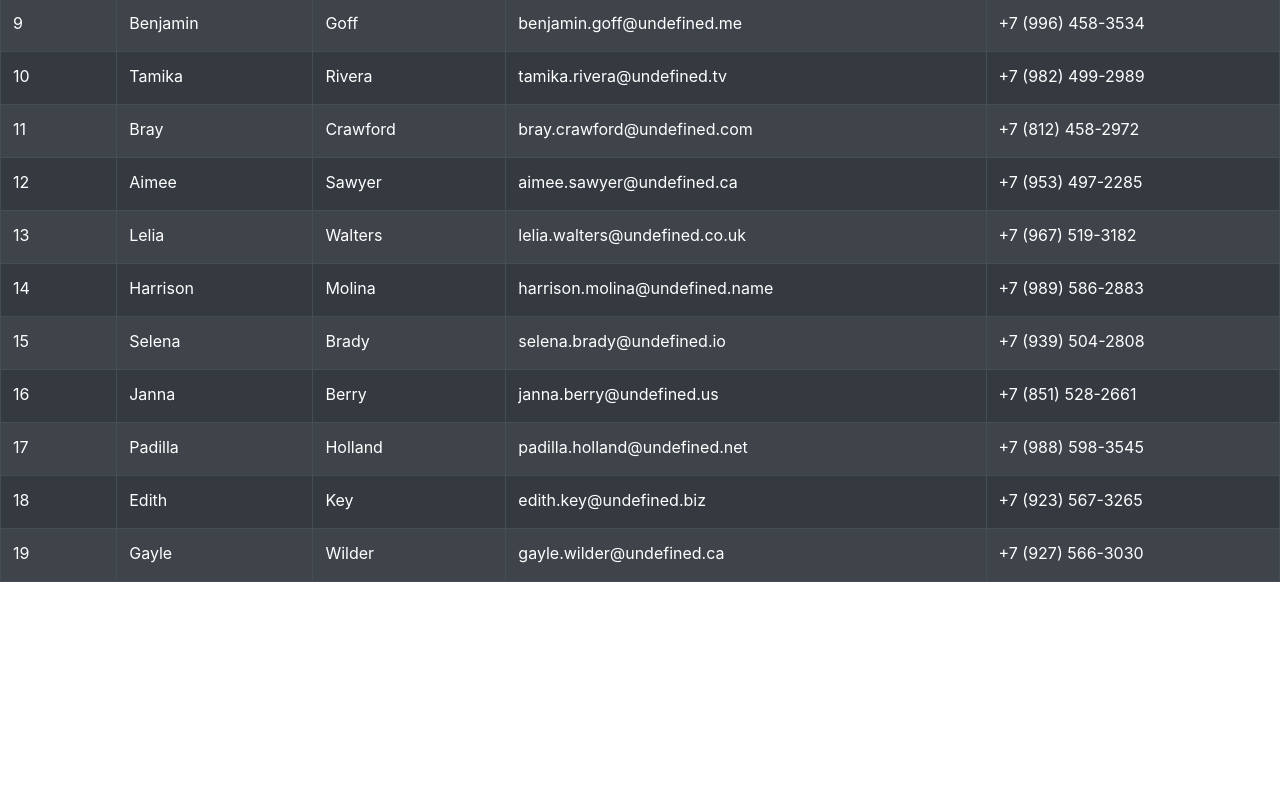
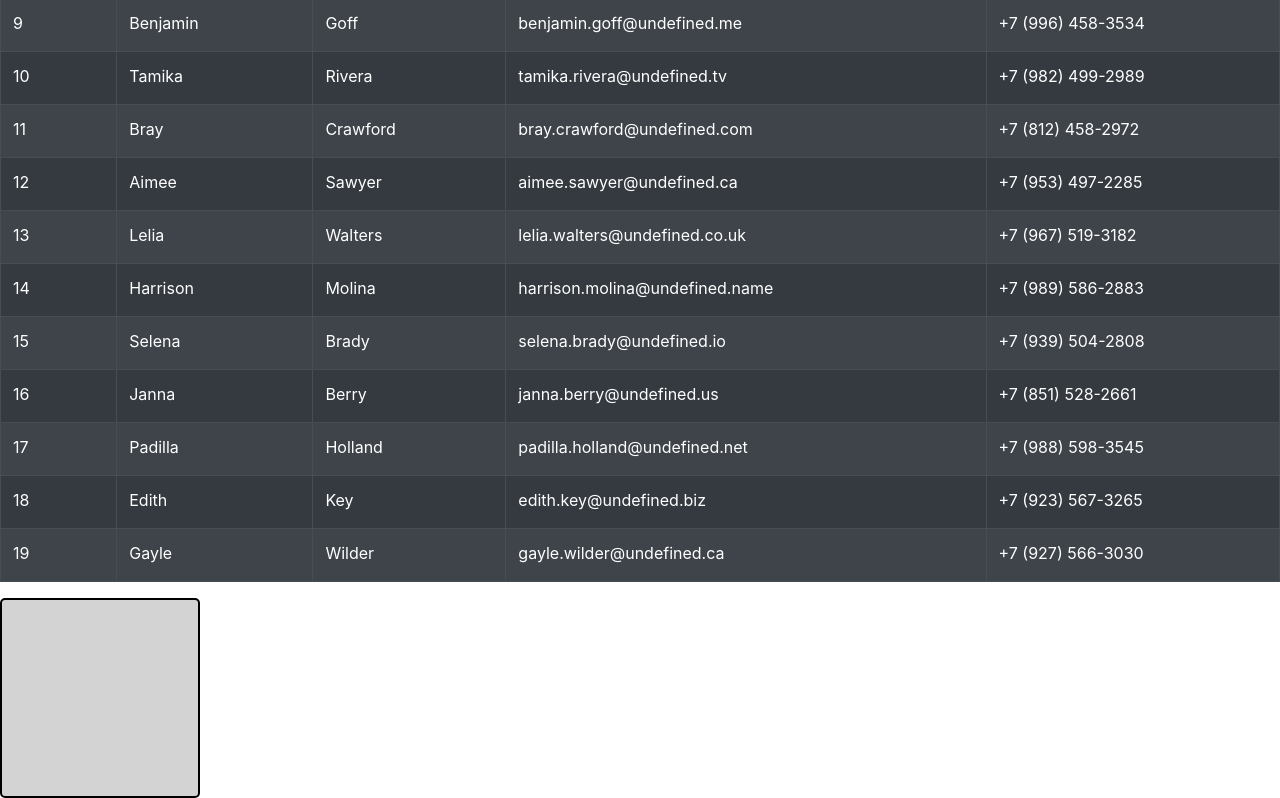
Before and after one commit to Pryadkin/Table_ReactJs--new, a React (Create React App) app: page / in a window 1280 px wide. Shown: the part 479-1277 px from the top of the page. Before the commit the page ends 1077 px from the top, so only its background shows below. Built offline with nearby package versions, Linux system fonts and the light colour scheme; the HTML template or start-up script is replaced by a standard one.

Commit message:
added contextMenu

```diff
--- a/src/App.css
+++ b/src/App.css
@@ -0,0 +1,11 @@
+.contextMenu {
+    position: absolute;
+    list-style-type: none;
+    width: 200px;
+    height: 200px;
+    background-color: lightgray;
+    border: 2px solid black;
+    position: absolute;
+    border-radius: 5px;
+    cursor: pointer;
+ }
--- a/src/App.js
+++ b/src/App.js
@@ -7,7 +7,7 @@ import TableComp from './Table/Table'
 // import Table from './Table/Table'
 import sort from './sort/sort'
 
-
+let arr = [];
 class App extends Component {
   state = {
     data: [],
@@ -16,9 +16,10 @@ class App extends Component {
     columnsName: null,
     onDoubleClick: null,
     id: null,
+    arrowId: [],
     currentColumn: null,
     currentRow: null,
-    cellInputValue: null,
+    contextMenu: true,
   }
 
 
@@ -58,12 +59,10 @@ class App extends Component {
   }
 
   setValueCurrentElement(e, callback) {
-    const cloneData = [...this.state.data];
-
-    cloneData.forEach((item, index) => {
+    this.state.data.forEach((item, index) => {
       if (item.id === +e.target.parentNode.firstChild.innerText) {  // получаем id выбранного элемента (i.id)
 
-        if (cloneData[index].id === item.id) { // получаем позицию строки выбранного элемента (index)
+        if (this.state.data[index].id === item.id) { // получаем позицию строки выбранного элемента (index)
 
           const columnsClone = Object.keys(item) // получаем массив свойств объекта (наименований колонок)
 
@@ -84,8 +83,12 @@ class App extends Component {
 
 
   onClick = (e) => {
+
     if (e.ctrlKey) {
-      alert('hey')
+      arr.push(+e.target.parentNode.firstChild.innerText);
+    } else {
+      arr = [];
+      arr[0] = +e.target.parentNode.firstChild.innerText;
     }
 
     this.setValueCurrentElement(e, item => {
@@ -98,6 +101,7 @@ class App extends Component {
       this.setState({
         currentColumn: column,
         id: +item.parentNode.firstChild.innerText,
+        arrowId: arr,
       })
 
     })
@@ -129,14 +133,19 @@ class App extends Component {
     })
   }
 
-
+  onContextMenu = (e) => {
+    // e.preventDefault();
+  }
 
 
 
   render() {
-    // console.log(this.state.columns)
+    // console.log(this.state.arrowId)
+
+
+
     return(
-      <div>
+      <div onContextMenu={e => this.onContextMenu(e)}>
         <TableComp
           state={this.state}
           onSort={this.onSort}
@@ -144,6 +153,9 @@ class App extends Component {
           onChange={this.onChange}
           onClick={this.onClick}
         />
+
+        <div className='contextMenu'></div>
+
       </div>
     )
   }
--- a/src/Table/Table.js
+++ b/src/Table/Table.js
@@ -36,11 +36,16 @@ export default props => {
          </thead>
          <tbody onChange={e => props.onChange(e)} onClick={e => props.onClick(e)}>
             {props.state.data.map((i, index) => {
-               // console.log(i)
-               let colorTableRow = null;
-               if (i.id === props.state.id) {
+
+               // (Click) при выборе нескольких элементов, их id помещаются в массив и осуществляется поиск через indexOf
+               let colorTableRow = null;  // color on the row
+               if (i.id === props.state.arrowId[props.state.arrowId.indexOf(i.id)]) {
                   colorTableRow = 'table-warning'
                }
+
+
+
+
                return(
                <tr key={index} className={colorTableRow}>
                   <td>{i[props.state.columns[0]]}</td>
@@ -64,15 +69,7 @@ export default props => {
                         ? <input value={i[props.state.columns[4]]}/>
                         : i[props.state.columns[4]]  }
                   </td>
-
                </tr>
-               // <tr key={index}>
-               //    <td>{i.id}</td>
-               //    <td>{i.firstName}</td>
-               //    <td>{i.lastName}</td>
-               //    <td>{i.email}</td>
-               //    <td>{i.phone}</td>
-               // </tr>
                )
             })}
          </tbody>
```
